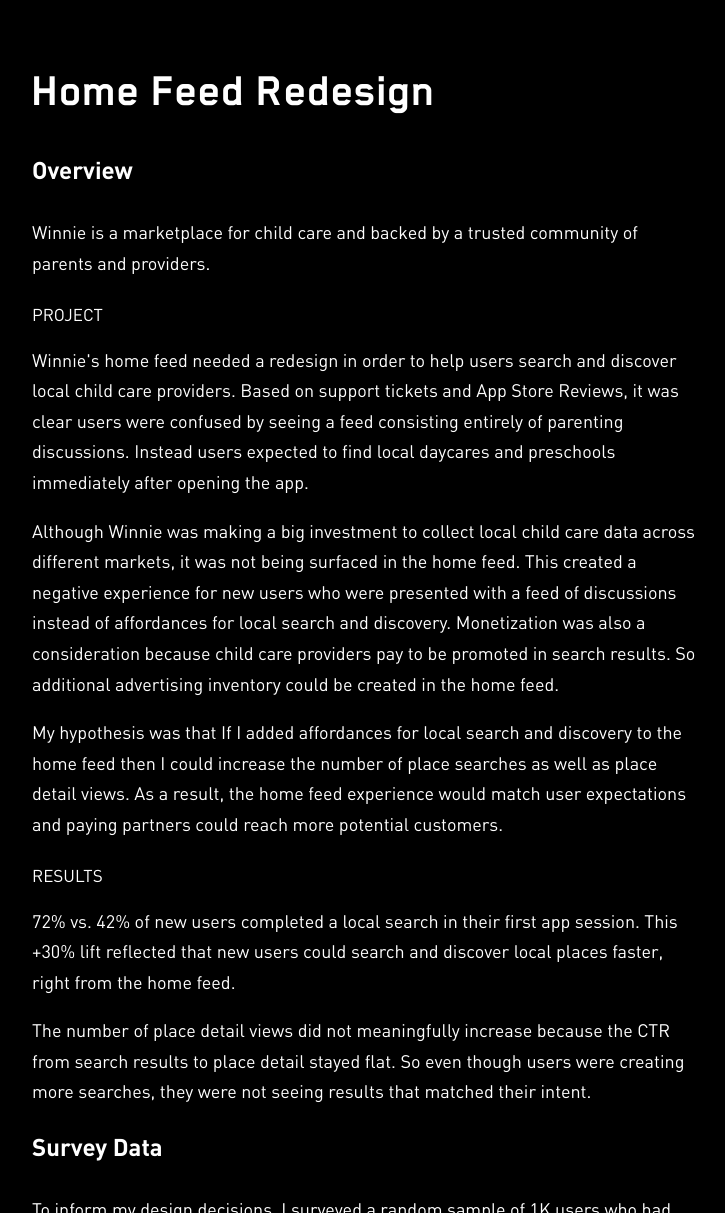
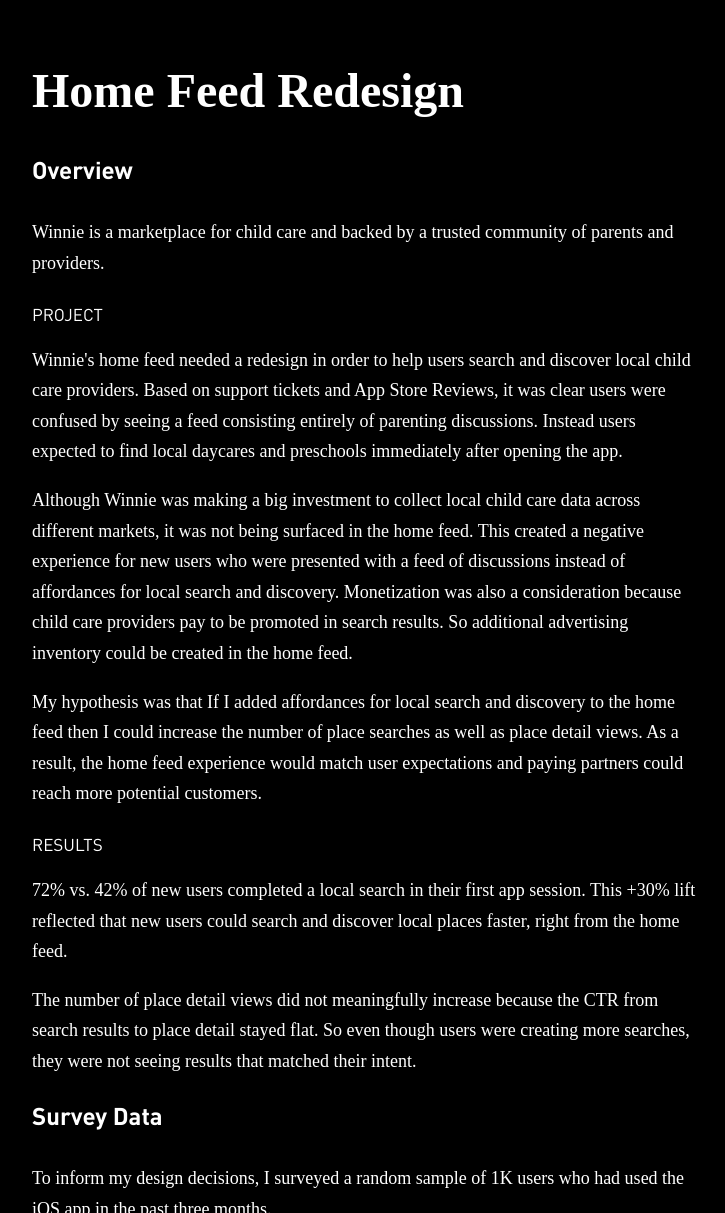
Before and after one commit to jotd/jotd-portfolio, a Jekyll site: the page winnie/home-feed.html, which Jekyll copies as it is, in a window 1280 px wide and 1400 px high, scrolled down 490 px. Shown: the part 187-1400 px from the top of the window, without its empty margins (274-999 px from the left). Built offline with Jekyll 4.4.1, drawn with Linux system fonts in a browser that asks for light colours.

Commit message:
Update styles.css

```diff
--- a/css/styles.css
+++ b/css/styles.css
@@ -196,24 +196,29 @@
 /* Text Selection */
 ::selection { color: black; background-color: white; }
 ::-moz-selection { color: black; background-color: white;}
-/* //////////////////////////////////////////////////////////////////////////////////*/
 
 
 
-/* Text Variables for Font + Color ////////////////////////////////////////////////// */
-.header-home, .header-work, .header-about, .header-case-study, .link-large {
+/* Headers */
+.header-home, .header-work, .header-about, .header-case-study, {
   font-family: "blender_probold";
   color: #ffffff; }
+
+
 
 .text-subheader-3, .cta-2, .cta-3{
 font-family: "DINPro-Bold";
 color: #ffffff; }
 
-.tag, .menu-link, .menu-link.w--current, .tagline-home, .text-subheader-1, .text-body,
-.text-body-secondary-1, .text-body-secondary-2,.nav-block {
+
+.tag, .menu-link, .menu-link.w--current, .text-subheader-1,
+.nav-block {
 font-family: "dinregular";
 color: #ffffff;}
-/* /////////////////////////////////////////////////////////////////////////////// */
+
+.tagline-home, .text-body, .text-body-secondary-1, .text-body-secondary-2, {
+  color: #acb1bf;
+}
 
 
 
```
